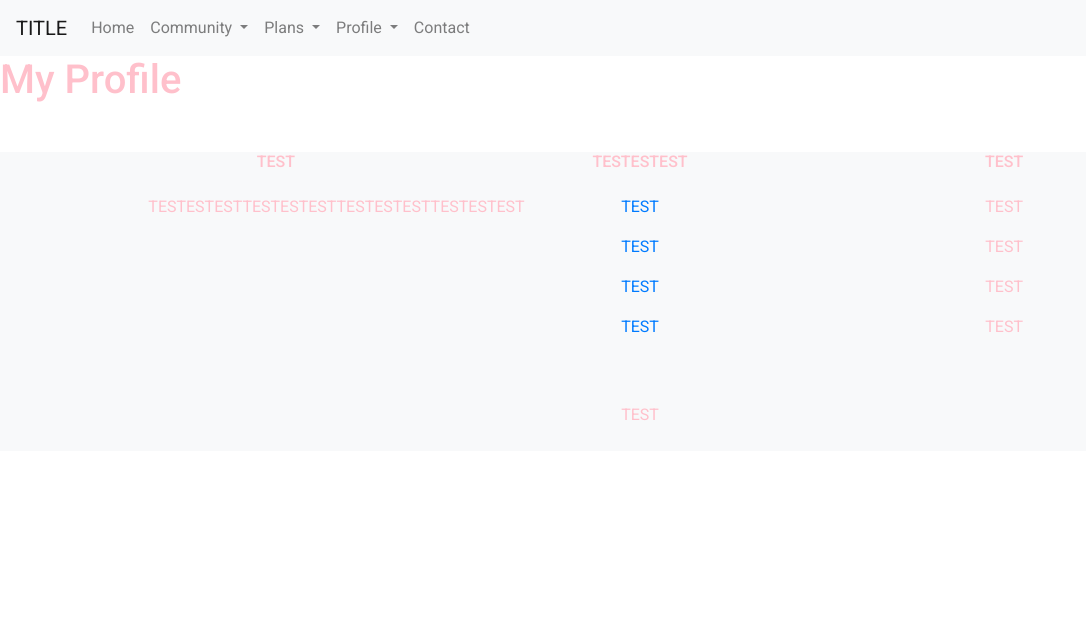
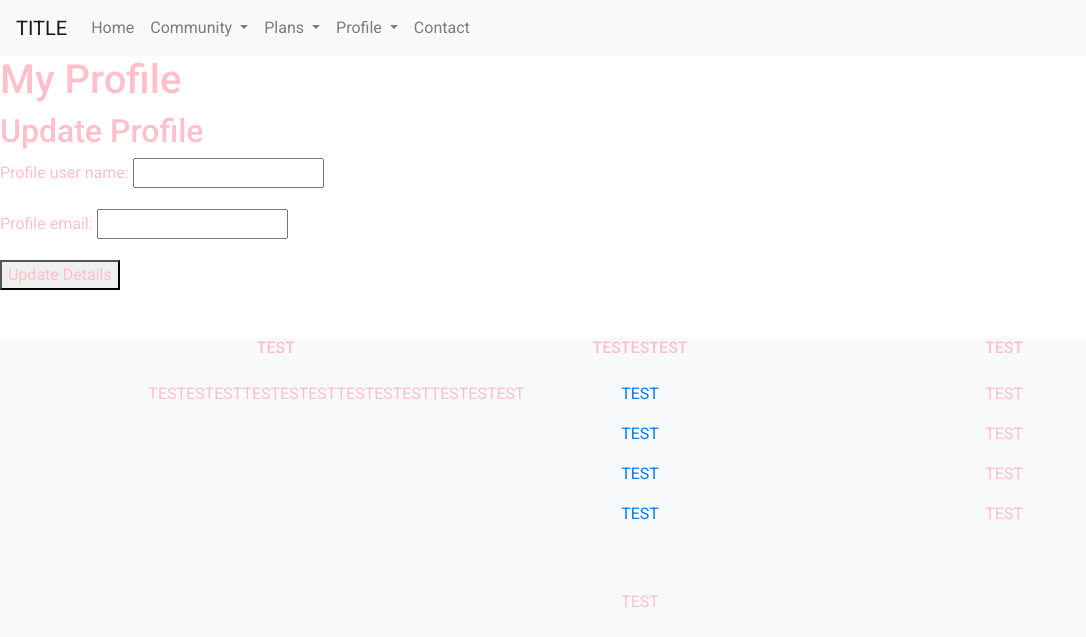
Before and after one commit to Code-Institute-Submissions/alexzanotti-milestone.project.4, a Django app: page /profile/ in a window 1280 px wide. Shown: the top 637 px of the page, without its empty margins (0-1086 px from the left). Run offline with Django 3.2, Linux system fonts and the light colour scheme; the visitor is signed in with stand-in values (Sample User, id 1); data comes from the database, SQL or seed files in the repository; data that the repository does not hold is empty; some libraries are stand-ins or nearby versions.

Commit message:
added profile forms and added to profile page

```diff
--- /dev/null
+++ b/profiles/forms.py
@@ -0,0 +1,8 @@
+from django import forms
+from .models import Profile
+
+
+class ProfileUpdateForm(forms.ModelForm):
+    class Meta:
+        model = Profile
+        fields = ['profile_user_name', 'profile_email']
--- a/profiles/templates/profiles/profile.html
+++ b/profiles/templates/profiles/profile.html
@@ -12,4 +12,12 @@
 
 
 
+<h2>Update Profile</h2>
+<form method="post">
+    {% csrf_token %}
+    {{ form.as_p }}
+    <button type="submit">Update Details</button>
+</form>
+
+
 {% endblock %}
--- a/profiles/views.py
+++ b/profiles/views.py
@@ -1,3 +1,4 @@
+from .forms import ProfileUpdateForm
 from django.shortcuts import render, get_object_or_404
 from django.contrib.auth.decorators import login_required
 from .models import Profile
@@ -6,5 +7,16 @@ from .models import Profile
 @login_required
 def profile(request):
     profile = get_object_or_404(Profile, profile_user=request.user)
-    context = {'profile': profile}
+
+    if request.method == 'POST':
+        form = ProfileUpdateForm(request.POST, instance=profile)
+
+        if form.is_valid():
+            form.save()
+            # Add a success message or redirect as needed
+
+    else:
+        form = ProfileUpdateForm(instance=profile)
+
+    context = {'form': form}
     return render(request, 'profiles/profile.html', context)
```
